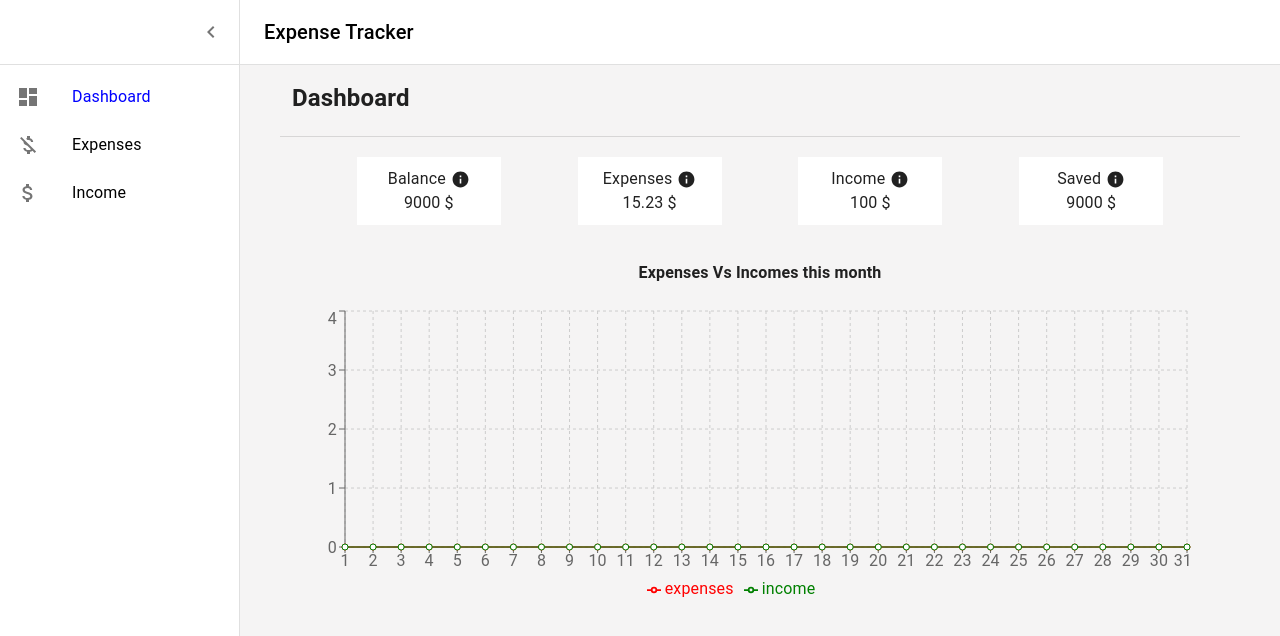
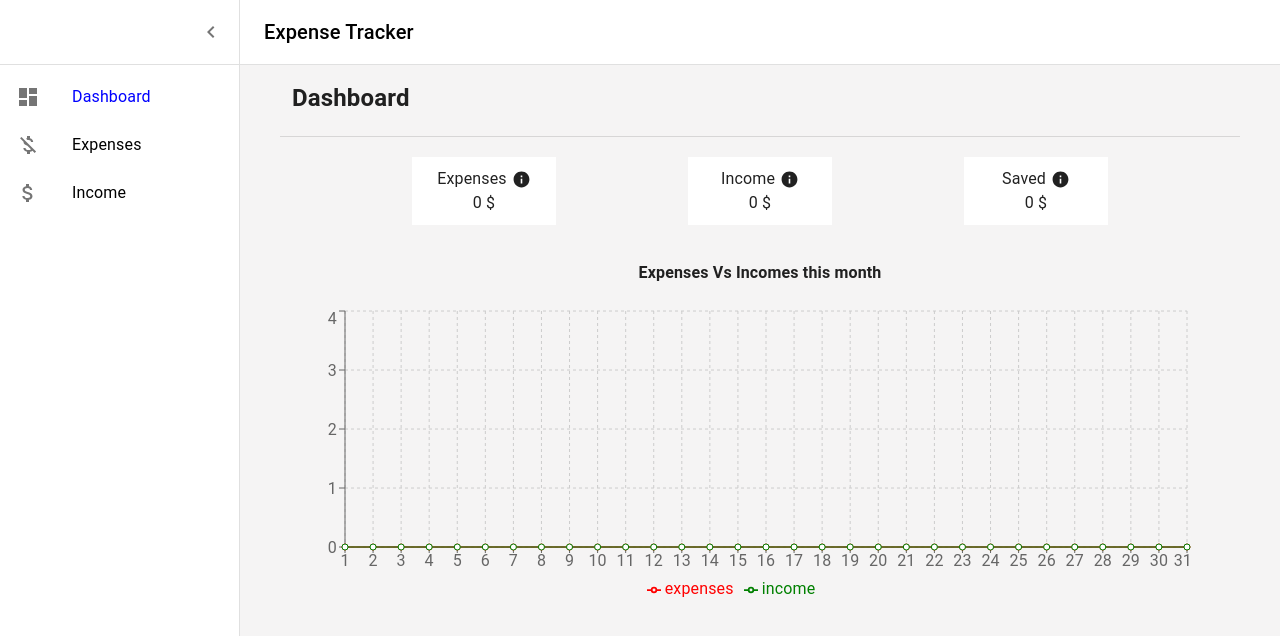
Before and after one commit to Alex-Kostov/expense-tracker, a React (Vite) app in the folder apps/client/: page / in a window 1280 px wide. Shown: the top 636 px of the page. Built offline with nearby package versions, Linux system fonts and the light colour scheme; no server answers.

Commit message:
feat: Making stats dynamic, optimize chart

```diff
--- a/apps/client/src/components/ExpenseTrackerLineChart.tsx
+++ b/apps/client/src/components/ExpenseTrackerLineChart.tsx
@@ -34,7 +34,7 @@ const ExpenseTrackerLineChart = () => {
 	const currentDate = new Date();
 
 	const data: ChartData[] = useMemo(() => {
-		const result = Array.from({length: 31}, (_, i) => {
+		return Array.from({length: 31}, (_, i) => {
 			const dayOfMonth = (i + 1).toString();
 			const filteredExpenses = expenses.filter(
 				(expense) => isSameMonth(expense.date, currentDate) && parseDate(expense.date).day === i + 1
@@ -52,8 +52,6 @@ const ExpenseTrackerLineChart = () => {
 				income: incomeAmount
 			};
 		});
-
-		return result;
 	}, [expenses, income, currentDate]);
 
 	return (
--- /dev/null
+++ b/apps/client/src/components/Stats.tsx
@@ -0,0 +1,71 @@
+import React, {Suspense, useEffect, useMemo} from "react";
+import InfoCube from "./InfoCube.tsx";
+import {useDispatch, useSelector} from "react-redux";
+import {ThunkDispatch} from "@reduxjs/toolkit";
+import {StoreState} from "../store/store.ts";
+import {fetchTransactions, Transaction} from "../store/transactionsReducer.ts";
+import {Await} from "react-router-dom";
+
+const currentDate = new Date();
+
+export interface TransactionsSummary {
+	expensesThisMonth: number;
+	incomeThisMonth: number;
+	savedThisMonth: number;
+}
+
+const calculateExpensesThisMonth = (transactions: Transaction[]): number => {
+	return transactions
+		.filter((t) => t.transactionType === "expense" && isTransactionInCurrentMonth(t, currentDate))
+		.reduce((total, expense) => total + expense.amount, 0);
+};
+
+const calculateIncomeThisMonth = (transactions: Transaction[]): number => {
+	return transactions
+		.filter((t) => t.transactionType === "income" && isTransactionInCurrentMonth(t, currentDate))
+		.reduce((total, income) => total + income.amount, 0);
+};
+
+const isTransactionInCurrentMonth = (transaction: Transaction, currentDate: Date): boolean => {
+	const [_day, month, year] = transaction.date.split("/").map(Number);
+	return month === currentDate.getMonth() + 1 && year === currentDate.getFullYear();
+};
+
+export const calculateTransactionsSummary = (transactions: Transaction[]): TransactionsSummary => {
+	const expensesThisMonth = calculateExpensesThisMonth(transactions);
+	const incomeThisMonth = calculateIncomeThisMonth(transactions);
+	const savedThisMonth = incomeThisMonth - expensesThisMonth;
+
+	return {expensesThisMonth, incomeThisMonth, savedThisMonth};
+};
+
+const Stats = () => {
+	const dispatch = useDispatch<ThunkDispatch<any, any, any>>();
+	const expenses = useSelector((state: StoreState) => state.transactions.expenses);
+	const income = useSelector((state: StoreState) => state.transactions.income);
+	const transactions = useMemo(() => [...expenses, ...income], [expenses, income]);
+
+	const summary = calculateTransactionsSummary(transactions);
+
+	useEffect(() => {
+		dispatch(fetchTransactions("expense"));
+		dispatch(fetchTransactions("income"));
+	}, [dispatch]);
+
+	return (
+		<Suspense fallback={<p>Loading ...</p>}>
+			<Await resolve={summary}>
+				{(loadedSummary) => {
+					return (<div className="stats">
+						{/*<InfoCube label="Balance" infoText="All Time" amount={"9999"}/>*/}
+						<InfoCube label="Expenses" infoText="Current month" amount={loadedSummary.expensesThisMonth}/>
+						<InfoCube label="Income" infoText="Current month" amount={loadedSummary.incomeThisMonth}/>
+						<InfoCube label="Saved" infoText="(income - expenses)" amount={loadedSummary.savedThisMonth}/>
+					</div>);
+				}}
+			</Await>
+		</Suspense>
+	);
+};
+
+export default Stats;
--- a/apps/client/src/pages/Dashboard.tsx
+++ b/apps/client/src/pages/Dashboard.tsx
@@ -1,8 +1,8 @@
 import React from "react";
 import "./Dashboard.scss";
-import InfoCube from "../components/InfoCube.tsx";
 import Divider from "@mui/material/Divider";
 import ExpenseTrackerLineChart from "../components/ExpenseTrackerLineChart.tsx";
+import Stats from "../components/Stats.tsx";
 
 const Dashboard = () => {
 	return (
@@ -10,12 +10,7 @@ const Dashboard = () => {
 			<section className="top">
 				<h2>Dashboard</h2>
 				<Divider/>
-				<div className="stats">
-					<InfoCube label="Balance" infoText="All Time" amount={9000}/>
-					<InfoCube label="Expenses" infoText="Current month" amount={15.23}/>
-					<InfoCube label="Income" infoText="Current month" amount={100}/>
-					<InfoCube label="Saved" infoText="(income - expenses)" amount={9000}/>
-				</div>
+				<Stats />
 			</section>
 			<section className="bottom">
 				<div className="expense-chart">
```
